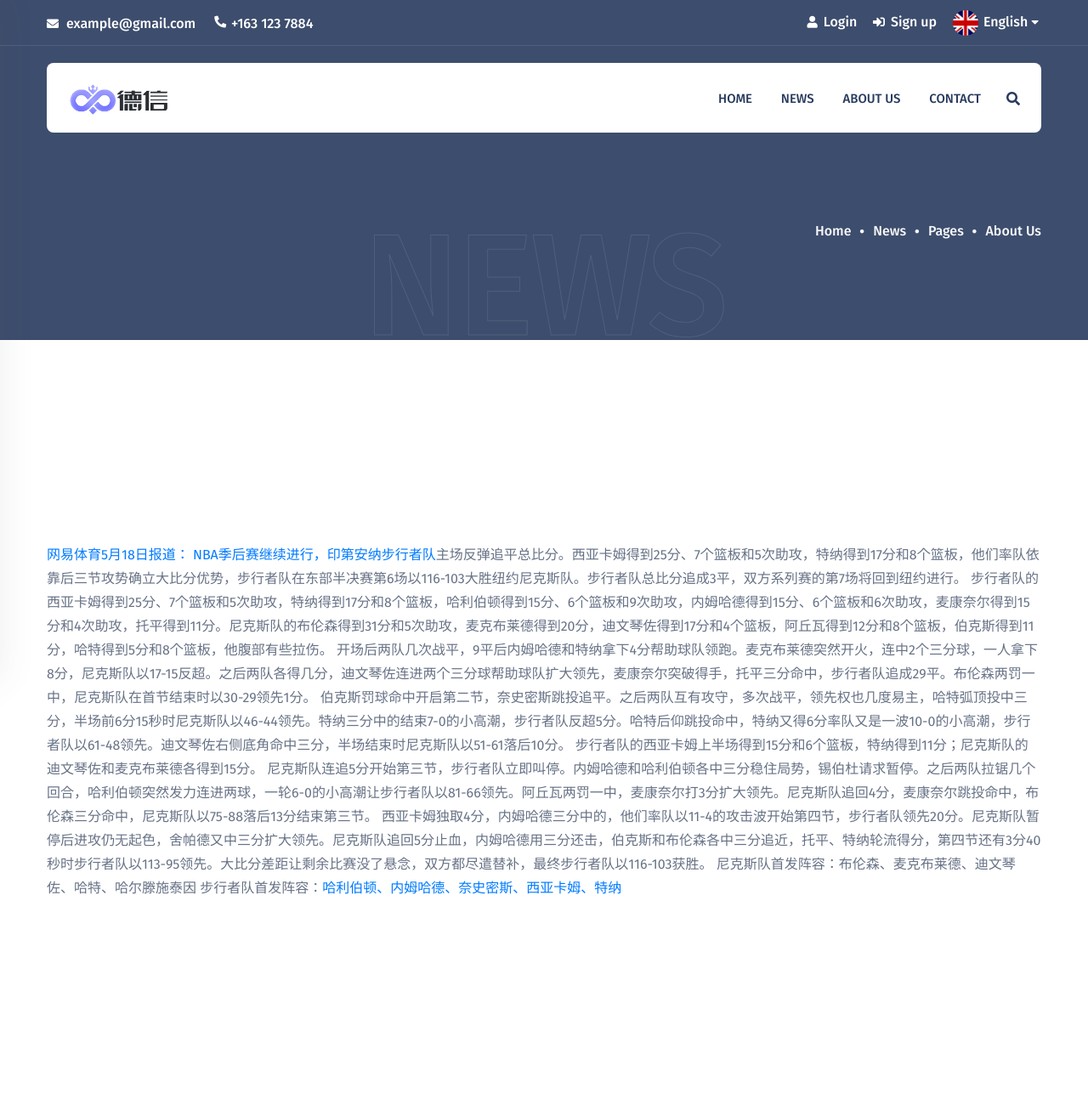
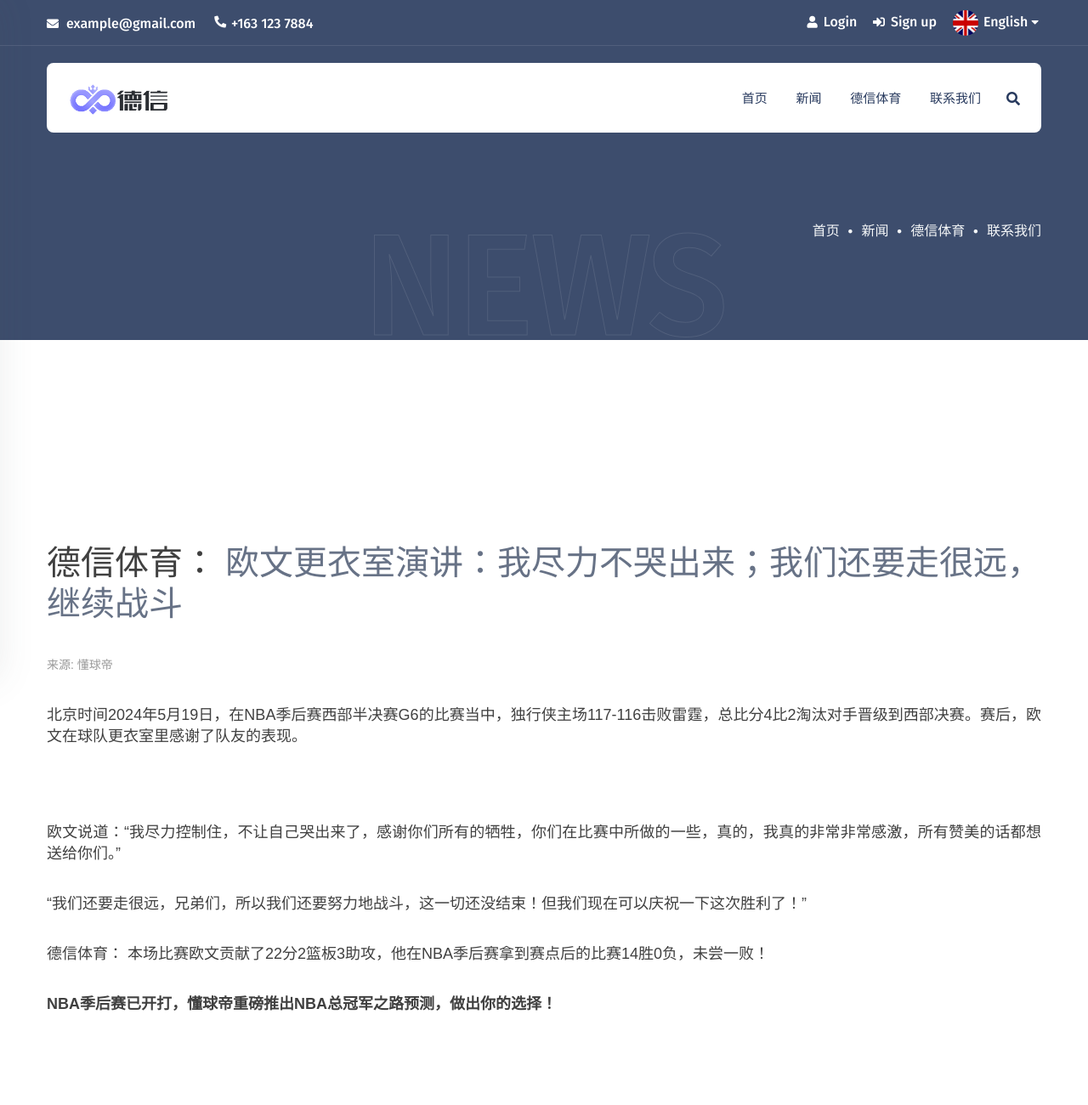
Before and after one commit to dexintiyu/dexintiyu.github.io, a plain HTML site: page pages/news001.html in a window 1280 px wide. Shown: the top 1300 px of the page at 85% size. Drawn offline with Linux system fonts and the light colour scheme; files whose address does not match are found by name.

Commit message:
Update news001.html
update

```diff
--- a/pages/news001.html
+++ b/pages/news001.html
@@ -95,10 +95,10 @@
                     <div class="main-menu-content">
                         <nav>
                             <ul>
-								<li><a href="../index.html">Home</a></li>
-								<li><a href="../news.html">News</a></li>
-								<li><a href="../about.html">About us</a></li>
-								<li><a href="../contact.html">Contact</a></li>
+								<li><a href="../index.html">首页</a></li>
+								<li><a href="../news.html">新闻</a></li>
+								<li><a href="../about.html">德信体育</a></li>
+								<li><a href="../contact.html">联系我们</a></li>
                             </ul>
                         </nav>
                         <div class="logo-right-button">
@@ -128,10 +128,10 @@
         </div><!-- end humburger-menu -->
         <div class="side-menu-wrap">
             <ul class="side-menu-ul">
-                <li><a style="color: #fff;" href="../index.html">Home</a></li>
-				<li><a style="color: #fff;" href="../news.html">News</a></li>
-				<li><a style="color: #fff;" href="../about.html">About us</a></li>
-				<li><a style="color: #fff;" href="../contact.html">Contact</a></li>
+                <li><a style="color: #fff;" href="../index.html">首页</a></li>
+				<li><a style="color: #fff;" href="../news.html">新闻</a></li>
+				<li><a style="color: #fff;" href="../about.html">德信体育</a></li>
+				<li><a style="color: #fff;" href="../contact.html">联系我们</a></li>
             </ul>
         </div><!-- end side-menu-wrap -->
     </div><!-- end side-nav-container -->
@@ -151,10 +151,10 @@
                     <div class="breadcrumb-inner">
                         <!-- <h2 class="breadcrumb__title">news.</h2> -->
                         <ul class="breadcrumb__list">
-                            <li class="active__list-item"><a href="../index.html">home</a></li>
-							<li class="active__list-item"><a href="../news.html">news</a></li>
-                            <li class="active__list-item">pages</li>
-                            <li>about us</li>
+                            <li class="active__list-item"><a href="../index.html">首页</a></li>
+							<li class="active__list-item"><a href="../news.html">新闻</a></li>
+                            <li class="active__list-item">德信体育</li>
+                            <li>联系我们</li>
                         </ul>
                     </div><!-- end breadcrumb-inner -->
                     <div class="text-outline">news</div>
@@ -175,30 +175,35 @@
 <section class="about-area about-area3">
     <div class="container">
         <section class="app-area">
+            <!-- <a href="https://www.dexintiyus.com/" style="color:rgb(64, 64, 64)">德信体育：</a> -->
             <div class="sec-heading">
-        			<a class="" href="/pages/news001.html">
-        			   <p class="sec__desc">
-        			   	网易体育5月18日报道：
+        			<h1><a href="https://www.dexintiyus.com/" style="color:rgb(64, 64, 64)">德信体育：</a> 欧文更衣室演讲：我尽力不哭出来；我们还要走很远，继续战斗</h1>
 
-NBA季后赛继续进行，<a href="https://dexintiyu.github.io/">印第安纳步行者队</a>主场反弹追平总比分。西亚卡姆得到25分、7个篮板和5次助攻，特纳得到17分和8个篮板，他们率队依靠后三节攻势确立大比分优势，步行者队在东部半决赛第6场以116-103大胜纽约尼克斯队。步行者队总比分追成3平，双方系列赛的第7场将回到纽约进行。
+                    <p style="box-sizing: inherit; margin-top: 34px; margin-bottom: 34px; padding: 0px; text-align: justify; color: rgb(64, 64, 64); font-family: Arial, &quot;Hiragino Sans GB&quot;, STHeiti, &quot;Helvetica Neue&quot;, Helvetica, &quot;Microsoft Yahei&quot;, &quot;WenQuanYi Micro Hei&quot;, sans-serif; font-size: 18px; text-wrap: wrap;">
+                        <span style="color: rgb(153, 153, 153); font-family: Arial, &quot;Hiragino Sans GB&quot;, STHeiti, &quot;Helvetica Neue&quot;, Helvetica, &quot;Microsoft Yahei&quot;, &quot;WenQuanYi Micro Hei&quot;, sans-serif; font-size: 14px; text-wrap: wrap;">来源:&nbsp;</span><a href="https://www.dexintiyus.com/" style="box-sizing: inherit; text-decoration-line: none; color: rgb(153, 153, 153); font-family: Arial, &quot;Hiragino Sans GB&quot;, STHeiti, &quot;Helvetica Neue&quot;, Helvetica, &quot;Microsoft Yahei&quot;, &quot;WenQuanYi Micro Hei&quot;, sans-serif; font-size: 14px; text-wrap: wrap;">懂球帝</a><span style="color: rgb(153, 153, 153); font-family: Arial, &quot;Hiragino Sans GB&quot;, STHeiti, &quot;Helvetica Neue&quot;, Helvetica, &quot;Microsoft Yahei&quot;, &quot;WenQuanYi Micro Hei&quot;, sans-serif; font-size: 14px; text-wrap: wrap;">&nbsp;</span>
+                    </p>
+                    <p style="box-sizing: inherit; margin-top: 34px; margin-bottom: 34px; padding: 0px; text-align: justify; color: rgb(64, 64, 64); font-family: Arial, &quot;Hiragino Sans GB&quot;, STHeiti, &quot;Helvetica Neue&quot;, Helvetica, &quot;Microsoft Yahei&quot;, &quot;WenQuanYi Micro Hei&quot;, sans-serif; font-size: 18px; text-wrap: wrap;">
+                        北京时间2024年5月19日，在NBA季后赛西部半决赛G6的比赛当中，独行侠主场117-116击败雷霆，总比分4比2淘汰对手晋级到西部决赛。赛后，欧文在球队更衣室里感谢了队友的表现。
+                    </p>
+                    <p class="f_center" style="box-sizing: inherit; margin-top: 34px; margin-bottom: 34px; padding: 0px; text-align: center; line-height: 20px; color: rgb(102, 102, 102); font-family: Arial, &quot;Hiragino Sans GB&quot;, STHeiti, &quot;Helvetica Neue&quot;, Helvetica, &quot;Microsoft Yahei&quot;, &quot;WenQuanYi Micro Hei&quot;, sans-serif; text-wrap: wrap;">
+                        <br/>
+                    </p>
+                    <p style="box-sizing: inherit; margin-top: 34px; margin-bottom: 34px; padding: 0px; text-align: justify; color: rgb(64, 64, 64); font-family: Arial, &quot;Hiragino Sans GB&quot;, STHeiti, &quot;Helvetica Neue&quot;, Helvetica, &quot;Microsoft Yahei&quot;, &quot;WenQuanYi Micro Hei&quot;, sans-serif; font-size: 18px; text-wrap: wrap;">
+                        欧文说道：“我尽力控制住，不让自己哭出来了，感谢你们所有的牺牲，你们在比赛中所做的一些，真的，我真的非常非常感激，所有赞美的话都想送给你们。”
+                    </p>
+                    <p style="box-sizing: inherit; margin-top: 34px; margin-bottom: 34px; padding: 0px; text-align: justify; color: rgb(64, 64, 64); font-family: Arial, &quot;Hiragino Sans GB&quot;, STHeiti, &quot;Helvetica Neue&quot;, Helvetica, &quot;Microsoft Yahei&quot;, &quot;WenQuanYi Micro Hei&quot;, sans-serif; font-size: 18px; text-wrap: wrap;">
+                        “我们还要走很远，兄弟们，所以我们还要努力地战斗，这一切还没结束！但我们现在可以庆祝一下这次胜利了！”
+                    </p>
+                    <p style="box-sizing: inherit; margin-top: 34px; margin-bottom: 34px; padding: 0px; text-align: justify; color: rgb(64, 64, 64); font-family: Arial, &quot;Hiragino Sans GB&quot;, STHeiti, &quot;Helvetica Neue&quot;, Helvetica, &quot;Microsoft Yahei&quot;, &quot;WenQuanYi Micro Hei&quot;, sans-serif; font-size: 18px; text-wrap: wrap;">
+                        <a href="https://www.dexintiyus.com/" style="color:rgb(64, 64, 64)">德信体育：</a> 本场比赛欧文贡献了22分2篮板3助攻，他在NBA季后赛拿到赛点后的比赛14胜0负，未尝一败！
+                    </p>
+                    <p style="box-sizing: inherit; margin-top: 34px; margin-bottom: 34px; padding: 0px; text-align: justify; color: rgb(64, 64, 64); font-family: Arial, &quot;Hiragino Sans GB&quot;, STHeiti, &quot;Helvetica Neue&quot;, Helvetica, &quot;Microsoft Yahei&quot;, &quot;WenQuanYi Micro Hei&quot;, sans-serif; font-size: 18px; text-wrap: wrap;">
+                        <strong style="box-sizing: inherit;">NBA季后赛已开打，懂球帝重磅推出NBA总冠军之路预测，做出你的选择！</strong>
+                    </p>
+                    <p>
+                        <br/>
+                    </p>
 
-步行者队的西亚卡姆得到25分、7个篮板和5次助攻，特纳得到17分和8个篮板，哈利伯顿得到15分、6个篮板和9次助攻，内姆哈德得到15分、6个篮板和6次助攻，麦康奈尔得到15分和4次助攻，托平得到11分。尼克斯队的布伦森得到31分和5次助攻，麦克布莱德得到20分，迪文琴佐得到17分和4个篮板，阿丘瓦得到12分和8个篮板，伯克斯得到11分，哈特得到5分和8个篮板，他腹部有些拉伤。
-
-开场后两队几次战平，9平后内姆哈德和特纳拿下4分帮助球队领跑。麦克布莱德突然开火，连中2个三分球，一人拿下8分，尼克斯队以17-15反超。之后两队各得几分，迪文琴佐连进两个三分球帮助球队扩大领先，麦康奈尔突破得手，托平三分命中，步行者队追成29平。布伦森两罚一中，尼克斯队在首节结束时以30-29领先1分。
-
-伯克斯罚球命中开启第二节，奈史密斯跳投追平。之后两队互有攻守，多次战平，领先权也几度易主，哈特弧顶投中三分，半场前6分15秒时尼克斯队以46-44领先。特纳三分中的结束7-0的小高潮，步行者队反超5分。哈特后仰跳投命中，特纳又得6分率队又是一波10-0的小高潮，步行者队以61-48领先。迪文琴佐右侧底角命中三分，半场结束时尼克斯队以51-61落后10分。
-
-步行者队的西亚卡姆上半场得到15分和6个篮板，特纳得到11分；尼克斯队的迪文琴佐和麦克布莱德各得到15分。
-
-尼克斯队连追5分开始第三节，步行者队立即叫停。内姆哈德和哈利伯顿各中三分稳住局势，锡伯杜请求暂停。之后两队拉锯几个回合，哈利伯顿突然发力连进两球，一轮6-0的小高潮让步行者队以81-66领先。阿丘瓦两罚一中，麦康奈尔打3分扩大领先。尼克斯队追回4分，麦康奈尔跳投命中，布伦森三分命中，尼克斯队以75-88落后13分结束第三节。
-
-西亚卡姆独取4分，内姆哈德三分中的，他们率队以11-4的攻击波开始第四节，步行者队领先20分。尼克斯队暂停后进攻仍无起色，舍帕德又中三分扩大领先。尼克斯队追回5分止血，内姆哈德用三分还击，伯克斯和布伦森各中三分追近，托平、特纳轮流得分，第四节还有3分40秒时步行者队以113-95领先。大比分差距让剩余比赛没了悬念，双方都尽遣替补，最终步行者队以116-103获胜。
-
-尼克斯队首发阵容：布伦森、麦克布莱德、迪文琴佐、哈特、哈尔滕施泰因
-
-步行者队首发阵容：<a href="https://dexintiyu.github.io/">哈利伯顿、内姆哈德、奈史密斯、西亚卡姆、特纳</a>
-        			   </p>
-        			</a>
             </div><!-- end container -->
         </section><!-- end app-area -->
     </div><!-- end container -->
```
